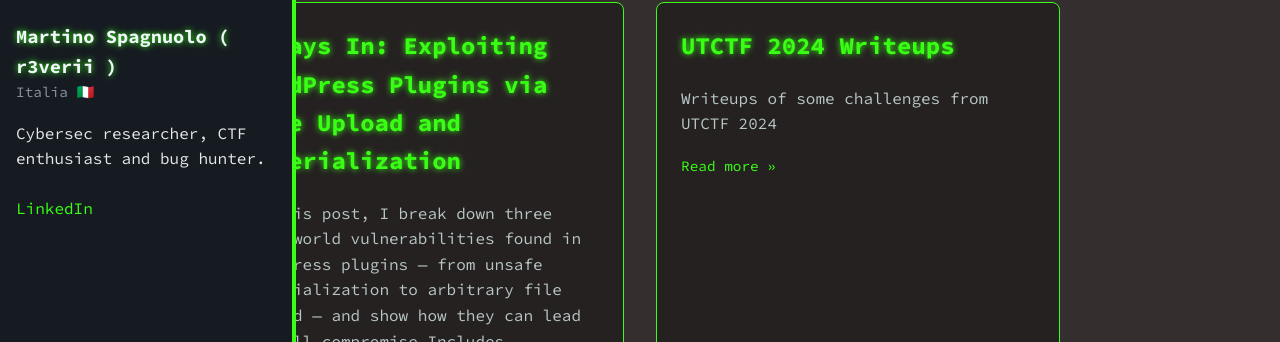
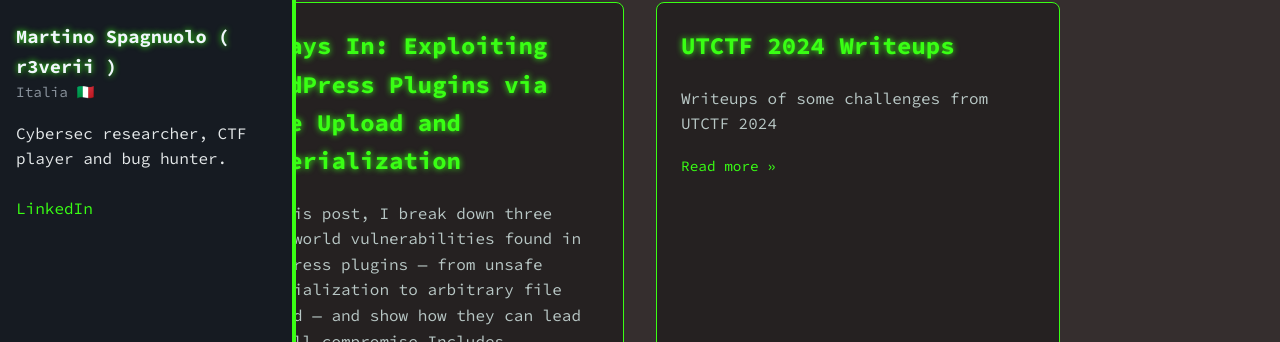
Before and after one commit to r3verii/r3verii.github.io, a Jekyll site: the page built from index.md, in a window 1280 px wide. Shown: the part 278-620 px from the top of the page. Built offline with Jekyll 4.4.1, drawn with Linux system fonts in a browser that asks for light colours; nearby versions of some CDN libraries.

Commit message:
Update _config.yml

```diff
--- a/_config.yml
+++ b/_config.yml
@@ -9,5 +9,5 @@
   - jekyll-seo-tag
   - jekyll-sitemap
 author:
-  name: "Martino Spagnuolo ( r3verii )"
-  bio: "Cybersec researcher, CTF enthusiast and bug hunter."
+  name: "Martino Spagnuolo \n( r3verii )"
+  bio: "Cybersec researcher, CTF player and bug hunter."
```
